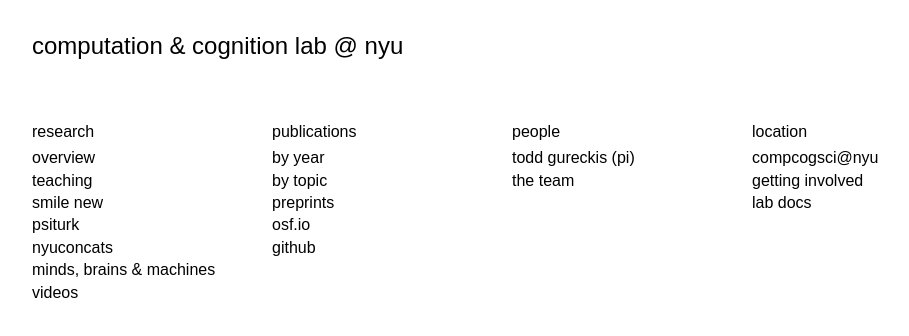
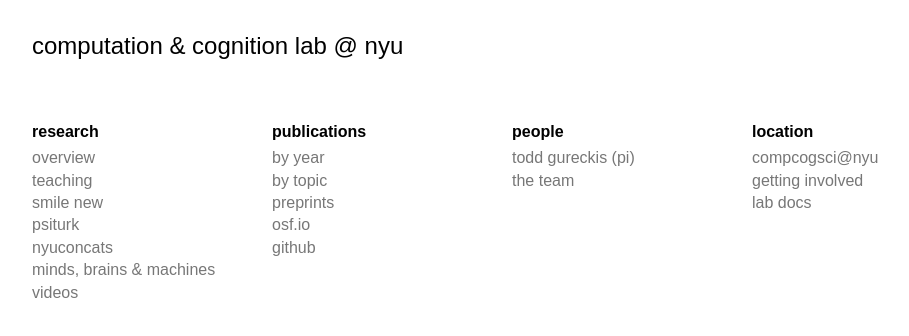
Before and after one commit to brendonban/identity-wellbeing-lab, a Next.js app: page / in a window 1280 px wide. Shown: the top 336 px of the page, without its empty margins (8-917 px from the left). Built offline with nearby package versions, Linux system fonts and the light colour scheme.

Commit message:
Update globals.css

```diff
--- a/app/globals.css
+++ b/app/globals.css
@@ -17,11 +17,12 @@ body {
 }
 
 a {
-  color: #000;
+  color: #777;
   text-decoration: none;
 }
 
 a:hover {
+  color: #000;
   text-decoration: underline;
 }
 
@@ -36,16 +37,13 @@ a:hover {
 /* Lab title */
 
 .home-title {
+  color: #000;
   font-size: 24px;
   line-height: 1.2;
   margin-bottom: 60px;
 }
 
 /* Navigation */
-
-.home {
-  display: block;
-}
 
 .home-section {
   display: inline-block;
@@ -55,17 +53,24 @@ a:hover {
   padding-right: 30px;
 }
 
+/* Section headings */
+
 .home-section-title {
+  color: #000;
+  font-weight: 700;
   margin: 0 0 4px 0;
 }
 
+/* Navigation links */
+
 .home-section a {
   display: block;
+  color: #777;
   margin: 0;
   padding: 0;
 }
 
-/* Laptop / smaller desktop */
+/* Laptop */
 
 @media (max-width: 1000px) {
   .home {
```
